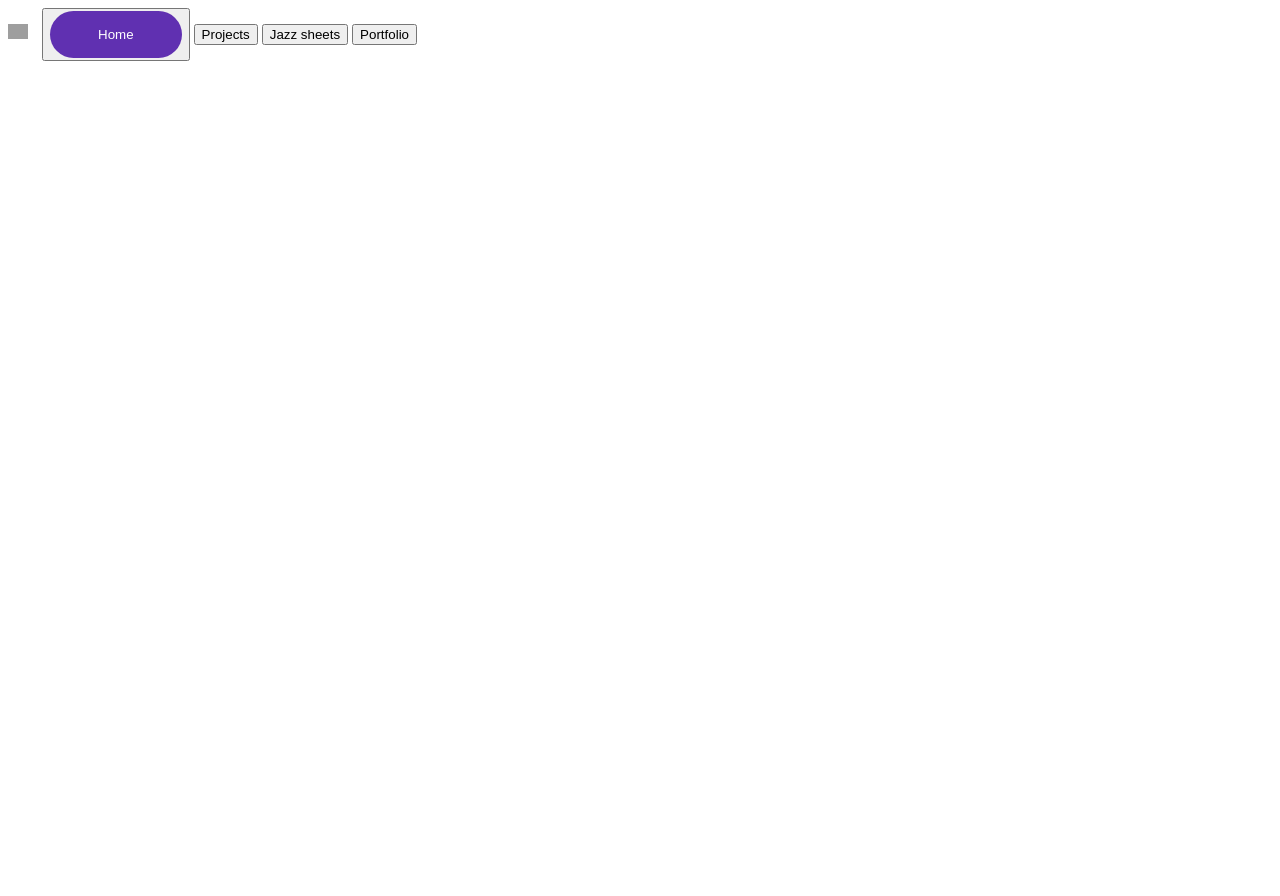
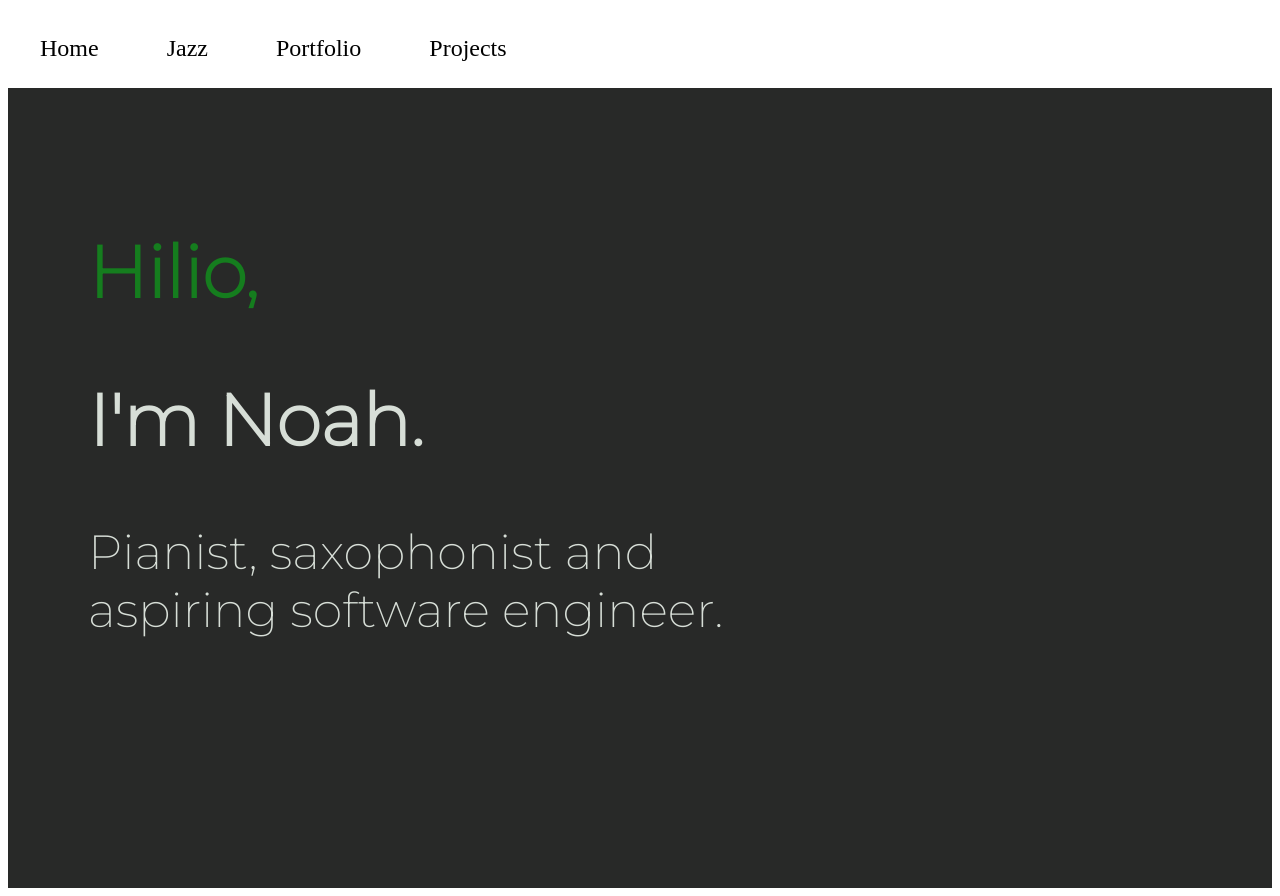
Before and after one commit to NoahMarcovitch/project1, a plain HTML site: page index.html in a window 1280 px wide. Before the commit the page ends 800 px from the top, so only its background shows below. Drawn offline with Linux system fonts and the light colour scheme; grey boxes are pictures that could not be loaded; a web font is replaced by a local one.

Commit message:
More things

```diff
--- a/index.html
+++ b/index.html
@@ -5,20 +5,33 @@
     <meta http-equiv="X-UA-Compatible" content="IE=edge" />
     <meta name="viewport" content="width=device-width, initial-scale=1.0" />
     <title>Document</title>
+    <link rel="preconnect" href="https://fonts.googleapis.com">
+    <link rel="preconnect" href="https://fonts.gstatic.com" crossorigin>
+    <link href="https://fonts.googleapis.com/css2?family=Montserrat:wght@200&display=swap" rel="stylesheet">
   </head>
   <link rel="stylesheet" href="./styles.css" />
-  <link rel="preconnect" href="https://fonts.googleapis.com" />
-  <link rel="preconnect" href="https://fonts.gstatic.com" crossorigin />
-  <link
-    href="https://fonts.googleapis.com/css2?family=Kenia&display=swap"
-    rel="stylesheet"
-  />
+
+
   <body>
     <nav>
-      <img src="https://assets-global.website-files.com/6257adef93867e50d84d30e2/636e0a6a49cf127bf92de1e2_icon_clyde_blurple_RGB.png" alt="" class="logo">
-      <button><div class="home">Home</div></button>
-      <button><div class="projects">Projects</div></button>
-      <button><div class="music">Jazz sheets</div></button>
-      <button><div class="portfolio">Portfolio</div></button>
+      <div class="nav-items">
+        <a href="">Home</a>
+        <a href="">Jazz</a>
+        <a href="">Portfolio</a>
+        <a href="">Projects</a>
+      </div>
+    </nav>
+
+      <section class="hero">
+        <div class="hero-container">
+          <div class="column-left">
+            <h1 id="Hilio">Hilio,</h1>
+            <h1 id="Noah">I'm Noah.</h1>
+            <p>Pianist, saxophonist and aspiring software engineer.</p>
+
+          </div>
+        </div>
+      </section>
+
   </body>
 </html>
--- a/styles.css
+++ b/styles.css
@@ -1,16 +1,44 @@
-.logo{
-  width: 20px;
-  max-width: 100%;
-  height: 15px;
-  max-height: 100%;
-  padding-right: 10px;
+nav{
+  height: 80px;
+  display: flex;
+  align-items: center;
+  justify-content: space-between;
+  padding: 0 rem calc((100vw - 1300px)/2);
+}
+
+
+
+nav a{
+  text-decoration: none;
+  color: #000;
+  padding: 0 2rem;
+  font-size: 1.5rem
+}
+
+.column-left{
+  font-family: 'Montserrat', sans-serif;
+  font-size: 3rem;
+  padding: 5rem;
+  padding-top: 5rem;
+}
+
+#Hilio{
+  color: #157d1e;
+}
+
+#Noah{
+  color:#d7ded7 ;
 
 }
 
-.home{
-  background-color: #6030b1;
-  padding: 1rem 3rem;
-  border-radius: 100px;
-  color: white;
+p{
+  color:#d7ded7 ;
+}
 
+.hero{
+  background-color: #282928;
 }
+.hero-container{
+  height: 100vh;
+  width: 100vh;
+}
```
